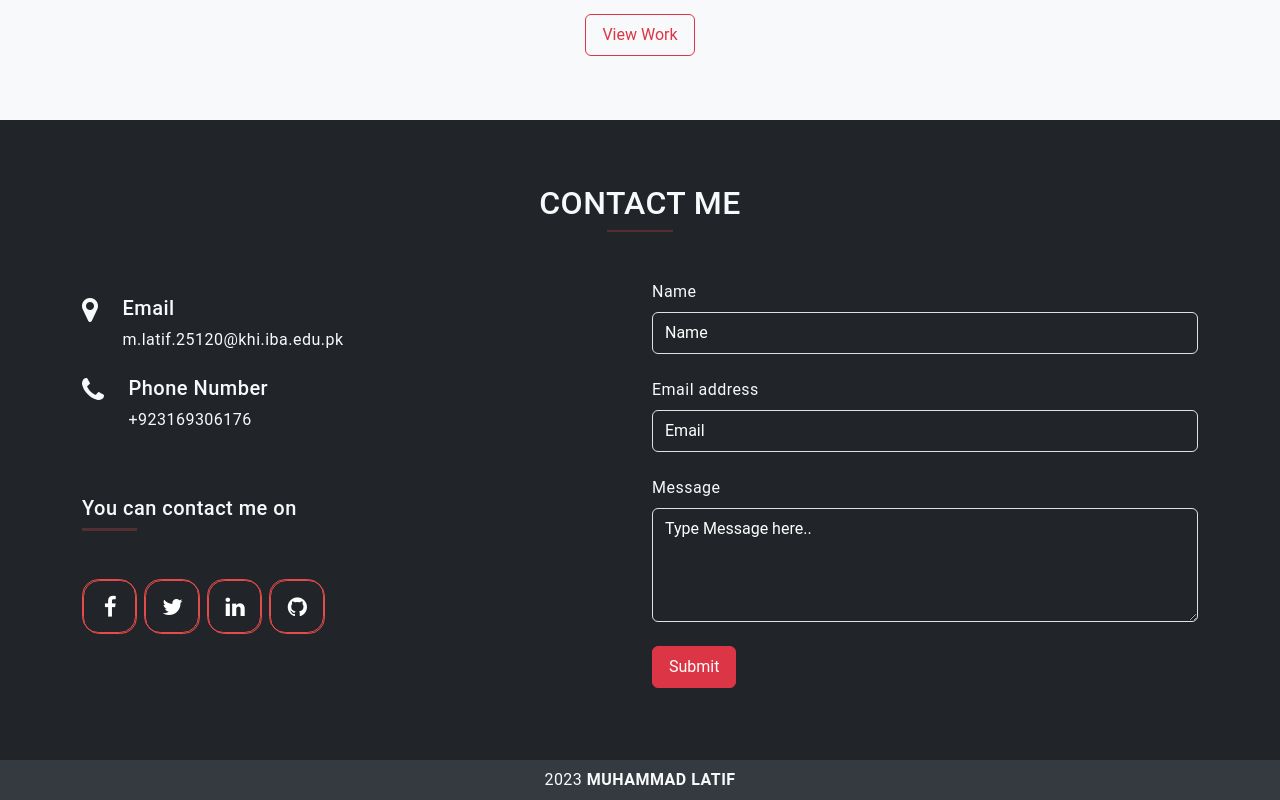
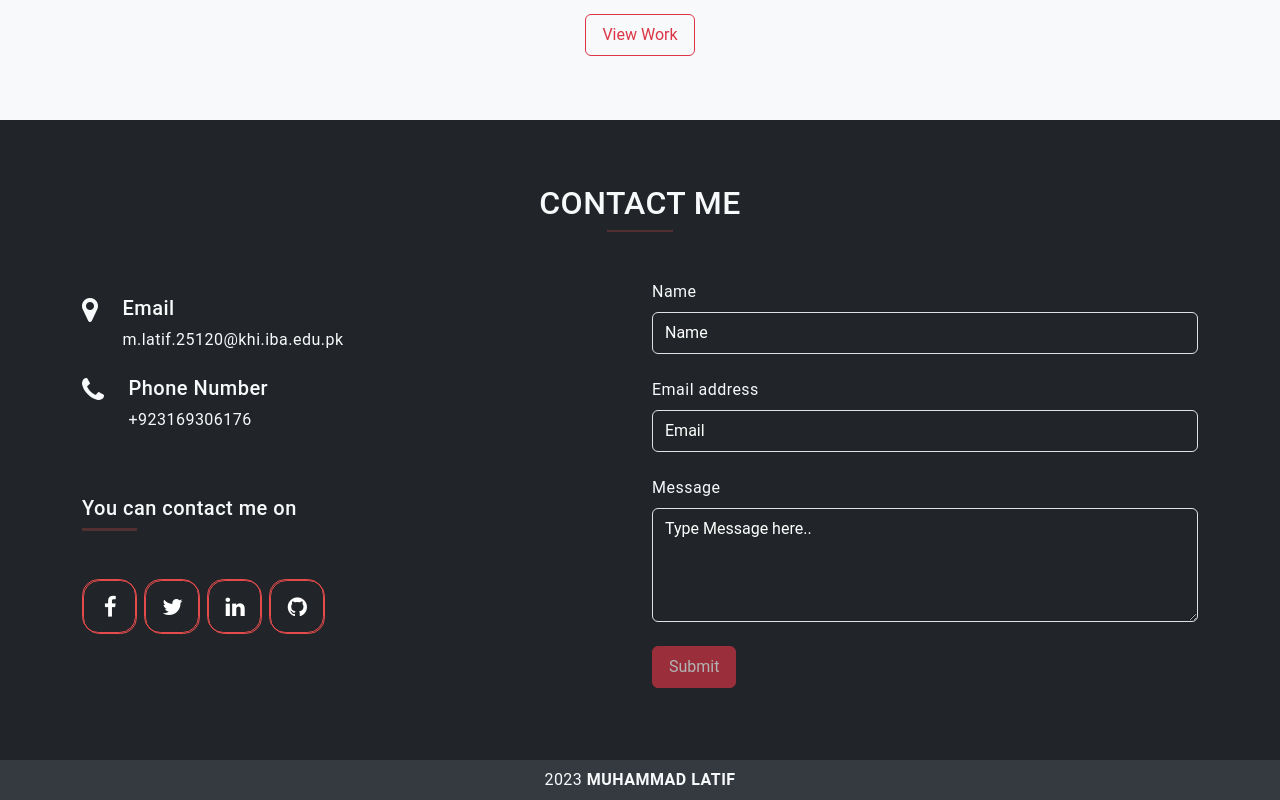
Before and after one commit to latif-muhammad/my-portfolio, a React (Create React App) app: page / in a window 1280 px wide. Shown: the part 3603-4403 px from the top of the page. Built offline with nearby package versions, Linux system fonts and the light colour scheme; no server answers.

Commit message:
sent badge fix

```diff
--- a/src/components/UI/ContactForm.js
+++ b/src/components/UI/ContactForm.js
@@ -67,7 +67,7 @@ const ContactForm = (props) => {
                     </div>
                     :
 
-                    <button onClick={formSubmission} type="submit" className="me-2 btn btn-danger px-3 py-2">Submit</button>
+                    <button onClick={formSubmission} type="submit" className="me-2 btn btn-danger px-3 py-2" disabled>Submit</button>
             }
             <span className={`badge ${successMsg === 'sent' ? "text-bg-success" : "text-bg-danger"} p-1 ${(successMsg !== '') ? "" : "fade"}`}>{successMsg}</span>
 
```
